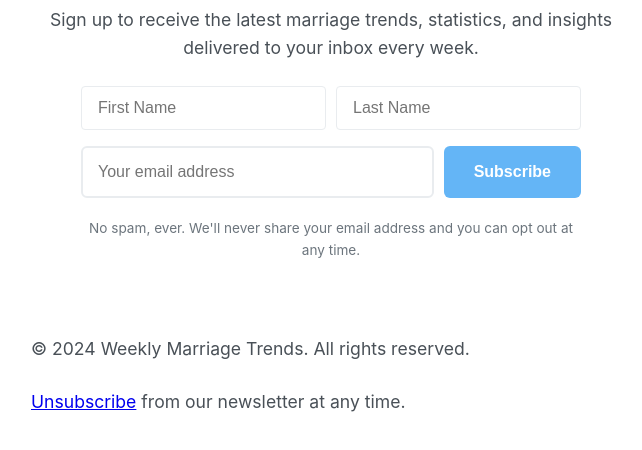
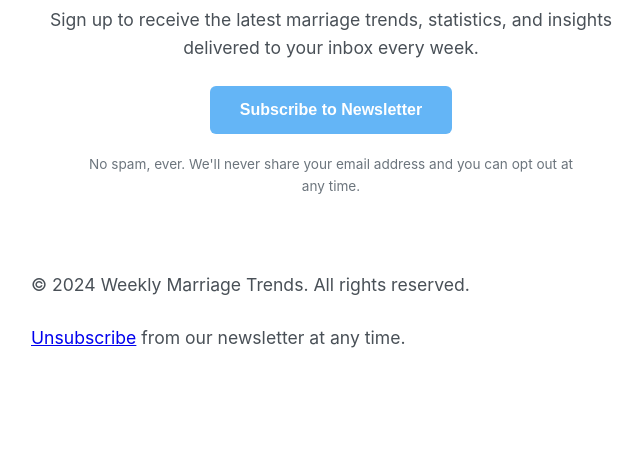
Before and after one commit to wenceslaupedro/marriage-trends, a website: page public/index.html in a window 1280 px wide. Shown: the part 220-670 px from the top of the page, without its empty margins (309-951 px from the left). Drawn offline with Linux system fonts and the light colour scheme.

Commit message:
Update to use MailerLite popup form

```diff
--- a/public/index.html
+++ b/public/index.html
@@ -21,23 +21,9 @@
         <h1 class="logo-text">Weekly Marriage Trends</h1>
         <p>Sign up to receive the latest marriage trends, statistics, and insights delivered to your inbox every week.</p>
 
-        <form action="https://app.mailerlite.com/webforms/submit/yjelqx"
-              data-code="yjelqx"
-              method="post"
-              target="_blank">
-            <div class="name-group">
-                <input type="text" name="fields[name]" placeholder="First Name" required>
-                <input type="text" name="fields[last_name]" placeholder="Last Name" required>
-            </div>
-            <div class="input-group">
-                <input type="email" name="fields[email]" placeholder="Your email address" required>
-                <button type="submit" class="button">Subscribe</button>
-            </div>
-            <p class="privacy-note">No spam, ever. We'll never share your email address and you can opt out at any time.</p>
-        </form>
+        <button onclick="ml('show', 'Yjelqx', true)" class="button">Subscribe to Newsletter</button>
 
-        <p class="success" id="successMessage" style="display: none;">Thank you for subscribing! Check your email for confirmation.</p>
-        <p class="error" id="errorMessage" style="display: none;">There was an error processing your subscription. Please try again.</p>
+        <p class="privacy-note">No spam, ever. We'll never share your email address and you can opt out at any time.</p>
     </div>
 
     <footer class="footer">
```
